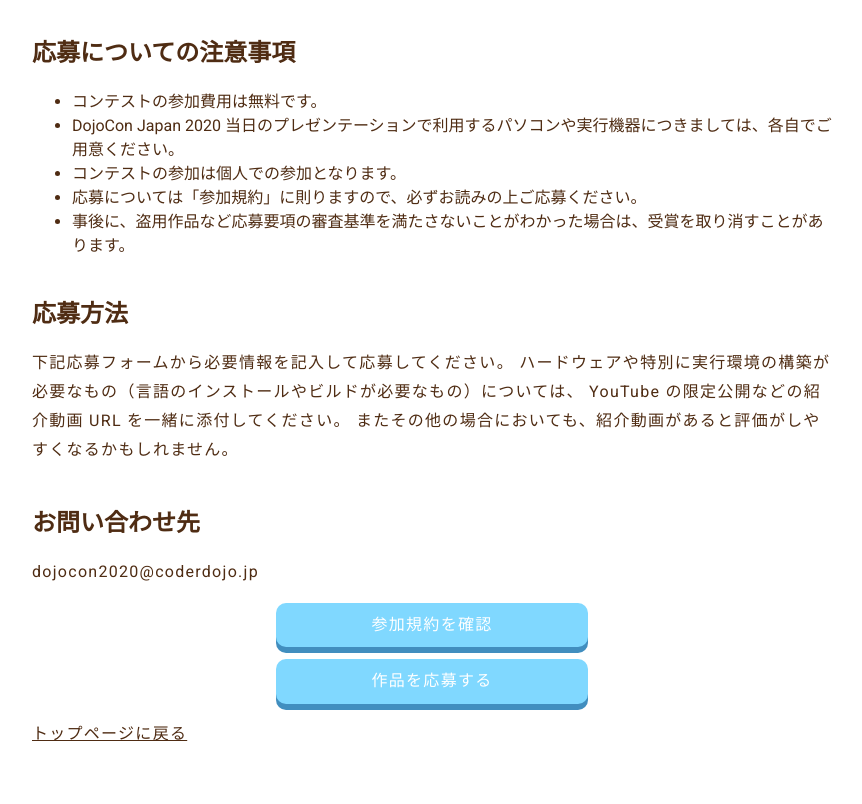
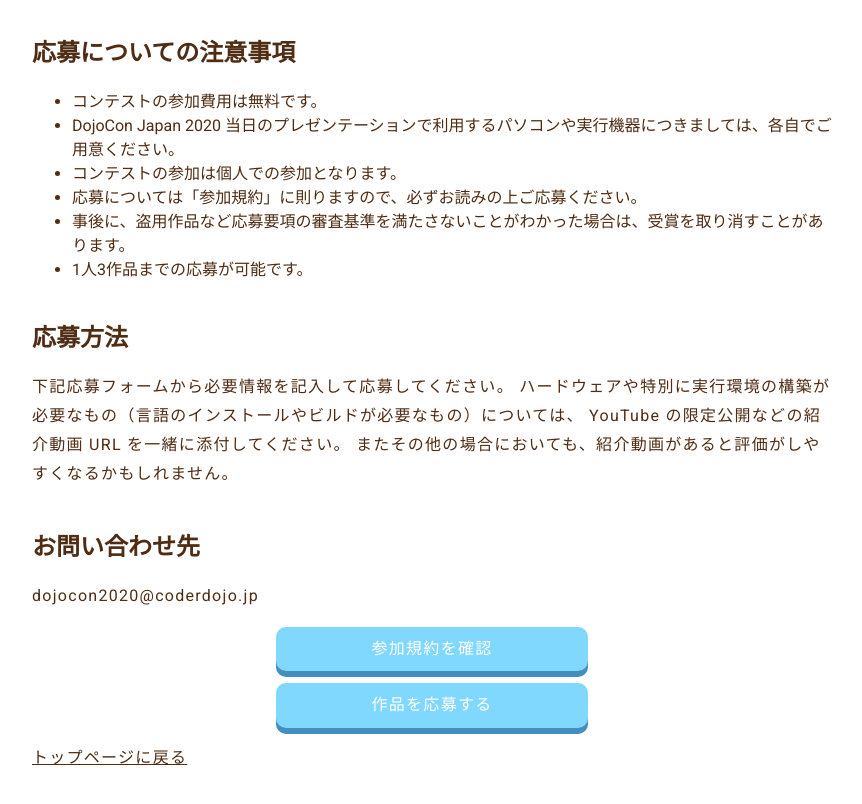
Before and after one commit to coderdojo-japan/dojocon2020.coderdojo.jp, a Jekyll site: the page built from contest.md, in a window 1280 px wide and 900 px high, scrolled down 3346 px. Shown: the top 804 px of the window, without its empty margins (208-1070 px from the left). Built offline with Jekyll 4.4.1, drawn with Linux system fonts in a browser that asks for light colours; nearby versions of some CDN libraries; some web fonts are replaced.

Commit message:
💡 注意事項に応募作品数の制限の説明を追加

```diff
--- a/contest.md
+++ b/contest.md
@@ -12,25 +12,30 @@ Go Global! コンテストが開催されています。
 今年は DojoCon Japan 2020 プログラミングコンテスト を開催することになりました。
 
 ## 部門
+
 今年は2部門構成となります。
 
 - ニンジャ部門
 - メンター部門
 
 ### ニンジャ部門
+
 テーマは自由！挑戦したい子は「Beyond the Distance」をテーマに作品を作ってみよう。
 以前に自分が作ったものでもOKです。
 1次審査を通ってファイナリストに選ばれた人には豪華賞品が待ってるかも…！
 
 ### メンター部門
+
 テーマは「Scratchでできるあんなことやこんなこと」
 Ninja や Mentor に伝えたいScratchのチップスなどを使った作品を募集します。
 選ばれた作品はサイトに掲載されるかもしれません。特に優れた作品は DojoCon Japan 2020 当日に発表していただきます！メンター部門という名前ですが、チャンピオン、そしてチャレンジしてみたければニンジャも応募可能です！
 
+## 対象作品
 
-## 対象作品
 ### ニンジャ部門
+
 プログラム言語は問わず、以下のジャンルで応募可能です。
+
 - Scratch（ゲーム、アニメーションなど）
 - Webサイト（HTML/CSS、JavaScript、Pythonなど）
 - スマホ・タブレットアプリ（Swift、Java、Viscuitなど）
@@ -39,40 +44,52 @@ Ninja や Mentor に伝えたいScratchのチップスなどを使った作品
 - ロボット（LEGO、アーテックなど）
 
 ### メンター部門
+
 - Scratch
 
 ## テーマ
+
 ### ニンジャ部門
+
 DojoCon Japan 2020 のテーマ、「Beyond the Distance」
 ニンジャ部門はテーマに従う必要はありませんが、是非挑戦してみてください。
 
 ### メンター部門
+
 「Scratchでできるあんなことやこんなこと」
 
 ## 募集期間
+
 11/2 〜 11/23
 （応募状況によって延長される可能性があります。）
 
 ## 参加資格
+
 ## ニンジャ部門
+
 CoderDojo に参加したことのあるニンジャ
 
 ## メンター部門
+
 CoderDojo に参加したことのあるニンジャ・メンター・チャンピオン
 
 ## 審査の流れ
+
 1. 応募締め切り後、第１審査を委員会で行い、入賞予定者を数名に絞る。
 1. イベント当日、入賞予定者に作品展示、プレゼンを行ってもらう。
 1. イベント当日中に、参加者、スポンサー、スピーカーが投票。
 1. 投票を集計し、各受賞者を決定する。
 
 ## 審査基準
+
 - 正常に動作するもの
 - 暴力的、差別的、そのほか行動規範に反するような内容を盛り込んでいないこと
 - 作品的に優れているかどうか
 
 ## 賞
+
 ### ニンジャ部門
+
 - 最優秀賞(副賞あり)
 - 優秀賞
 - テーマ賞
@@ -81,14 +98,18 @@ CoderDojo に参加したことのあるニンジャ・メンター・チャン
 ※今後の状況により変更する可能性があります。
 
 ### メンター部門
+
 投票によって選ばれた作品はサイトに掲載されるかもしれません。
 特に優れた作品は DojoCon Japan 2020 当日に発表していただきます！
 
 ## 審査員
+
 ### 一次審査
+
 DojoCon Japan 2020 実行委員会
 
 ### 最終審査
+
 DojoCon Japan 2020 参加者
 
 ## 応募についての注意事項
@@ -98,14 +119,17 @@ DojoCon Japan 2020 参加者
 - コンテストの参加は個人での参加となります。
 - 応募については「参加規約」に則りますので、必ずお読みの上ご応募ください。
 - 事後に、盗用作品など応募要項の審査基準を満たさないことがわかった場合は、受賞を取り消すことがあります。
+- 1人3作品までの応募が可能です。
 
 ## 応募方法
+
 下記応募フォームから必要情報を記入して応募してください。
 ハードウェアや特別に実行環境の構築が必要なもの（言語のインストールやビルドが必要なもの）については、
 YouTube の限定公開などの紹介動画 URL を一緒に添付してください。
 またその他の場合においても、紹介動画があると評価がしやすくなるかもしれません。
 
 ## お問い合わせ先
+
 dojocon2020@coderdojo.jp
 
 <a href="https://dojocon2020.coderdojo.jp/files/contest-rule-2020.pdf" class="button" target="_blank" rel="noopener">参加規約を確認</a>
```
